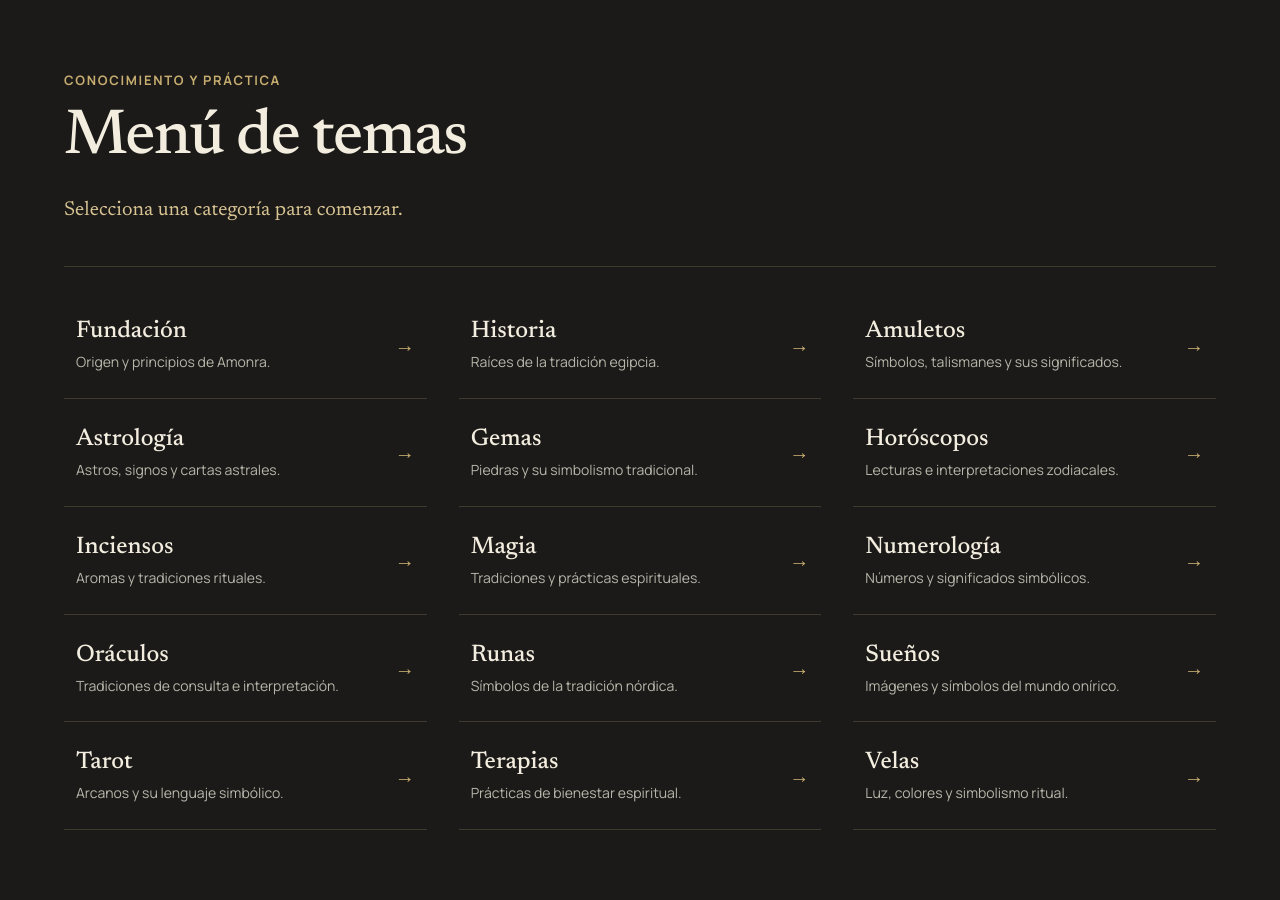
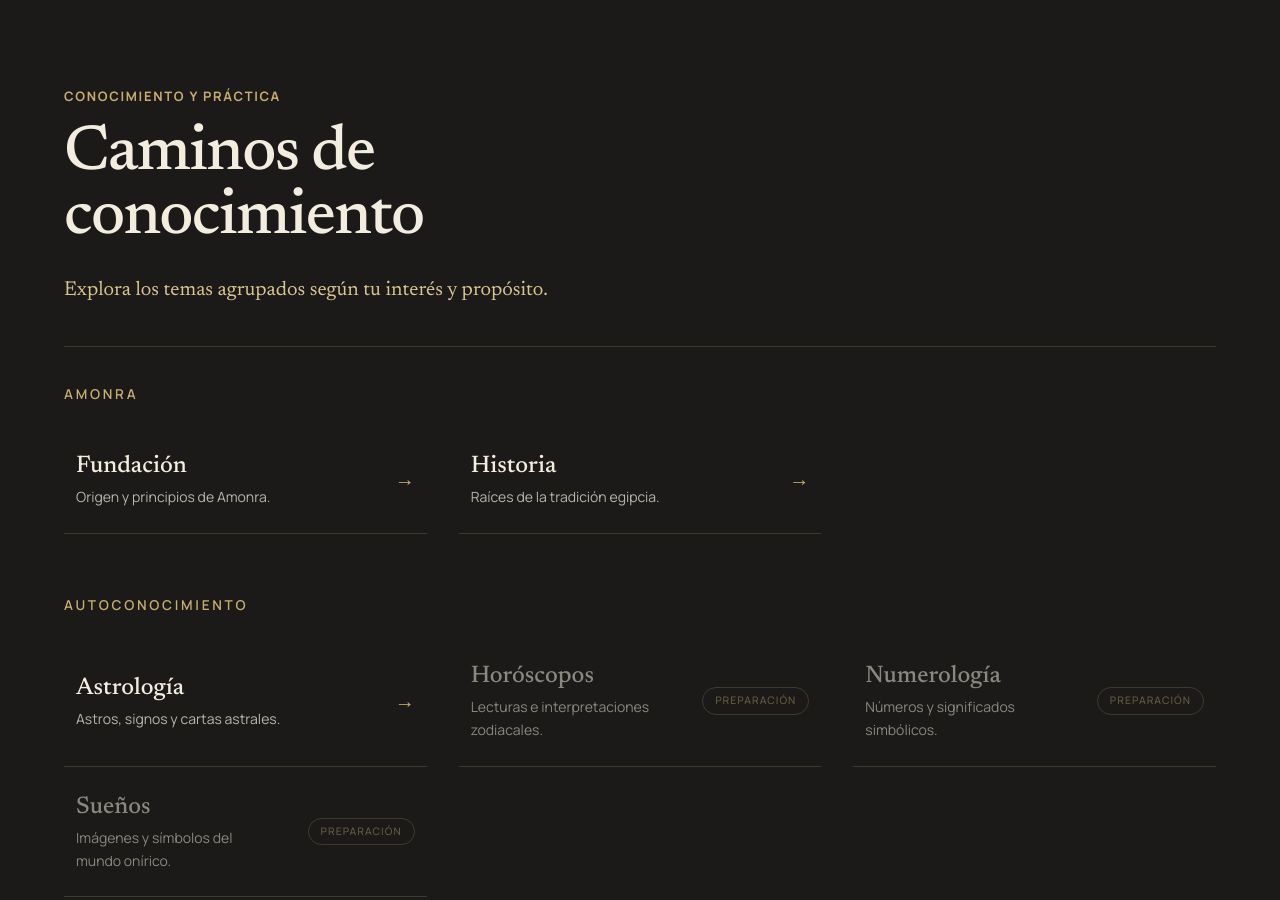
Before and after one commit to Asilvam/amonrav2, an Astro site: page / in a window 1280 px wide. Shown: the part 1140-2040 px from the top of the page. Built offline with nearby package versions, Linux system fonts and the light colour scheme; Astro itself is replaced by a stand-in of ours.

Commit message:
feat(ux): evolve index into grouped knowledge paths

```diff
--- /dev/null
+++ b/src/components/amonra/KnowledgePaths.astro
@@ -0,0 +1,101 @@
+---
+import Container from "../layout/Container.astro";
+import {
+  amonraSections,
+  amonraSectionPath,
+  type AmonraSectionGroup,
+} from "../../config/amonra-sections";
+
+const groups: { id: AmonraSectionGroup; label: string }[] = [
+  { id: "amonra", label: "Amonra" },
+  { id: "autoconocimiento", label: "Autoconocimiento" },
+  { id: "simbolismo", label: "Sabiduría simbólica" },
+  { id: "practicas", label: "Prácticas" },
+  { id: "bienestar", label: "Bienestar" },
+];
+---
+
+<section
+  class="border-b border-antique-gold-soft/40 bg-[var(--color-surface-warm)] py-12 lg:py-24"
+  id="caminos"
+  aria-labelledby="universo-amonra-title"
+>
+  <Container>
+    <div class="border-b border-antique-gold-soft/35 pb-10">
+      <p class="eyebrow text-antique-gold">Conocimiento y práctica</p>
+      <h2
+        class="mt-4 max-w-[16ch] font-editorial text-[clamp(2.7rem,5vw,4.8rem)] leading-none font-medium text-ivory"
+        id="universo-amonra-title"
+      >
+        Caminos de conocimiento
+      </h2>
+      <p class="mt-6 max-w-[42rem] font-editorial text-xl leading-relaxed italic text-old-papyrus">
+        Explora los temas agrupados según tu interés y propósito.
+      </p>
+    </div>
+
+    <div class="mt-10 flex flex-col gap-12 lg:gap-16">
+      {groups.map((group) => {
+        const sectionsInGroup = amonraSections.filter(
+          (s) => s.group === group.id,
+        );
+
+        if (sectionsInGroup.length === 0) return null;
+
+        return (
+          <div class="group-container">
+            <h3 class="mb-6 font-interface text-[0.85rem] font-semibold uppercase tracking-[0.2em] text-antique-gold">
+              {group.label}
+            </h3>
+
+            <ol class="grid list-none gap-x-8 p-0 md:grid-cols-2 lg:grid-cols-3">
+              {sectionsInGroup.map((section) => {
+                const isPublished = section.status === "published";
+
+                return (
+                  <li class="border-b border-antique-gold-soft/35">
+                    {isPublished ? (
+                      <a
+                        class="group grid h-full grid-cols-[minmax(0,1fr)_auto] items-center gap-4 px-3 py-4 text-ivory no-underline transition-colors hover:bg-night-raised focus-visible:outline-2 focus-visible:outline-offset-[-4px] focus-visible:outline-antique-gold md:py-6"
+                        href={amonraSectionPath(section)}
+                      >
+                        <div>
+                          <h4 class="font-editorial text-2xl font-medium text-ivory group-hover:text-old-papyrus">
+                            {section.title}
+                          </h4>
+                          <p class="mt-1 pr-4 text-sm leading-relaxed text-ivory-muted">
+                            {section.description}
+                          </p>
+                        </div>
+                        <span
+                          aria-hidden="true"
+                          class="text-xl text-antique-gold"
+                        >
+                          →
+                        </span>
+                      </a>
+                    ) : (
+                      <div class="grid h-full grid-cols-[minmax(0,1fr)_auto] items-center gap-4 px-3 py-4 md:py-6 opacity-70">
+                        <div>
+                          <h4 class="font-editorial text-2xl font-medium text-ivory-muted">
+                            {section.title}
+                          </h4>
+                          <p class="mt-1 pr-4 text-sm leading-relaxed text-ivory-muted">
+                            {section.description}
+                          </p>
+                        </div>
+                        <span class="rounded-full border border-antique-gold-soft/50 px-3 py-1 font-interface text-[0.65rem] font-medium uppercase tracking-widest text-antique-gold-soft">
+                          Preparación
+                        </span>
+                      </div>
+                    )}
+                  </li>
+                );
+              })}
+            </ol>
+          </div>
+        );
+      })}
+    </div>
+  </Container>
+</section>
--- a/src/pages/index.astro
+++ b/src/pages/index.astro
@@ -1,10 +1,10 @@
 ---
 import AmonraHero from "../components/amonra/AmonraHero.astro";
 import ExploreByIntent from "../components/amonra/ExploreByIntent";
+import KnowledgePaths from "../components/amonra/KnowledgePaths.astro";
 import AmonraPurpose from "../components/amonra/AmonraPurpose.astro";
 import Container from "../components/layout/Container.astro";
 import { amonraMessages } from "../config/amonra-messages";
-import { amonraSectionPath, amonraSections } from "../config/amonra-sections";
 import AmonraLayout from "../layouts/AmonraLayout.astro";
 import egyptianPortal from "../assets/amonra/portal-egipcio.png";
 ---
@@ -19,51 +19,8 @@ import egyptianPortal from "../assets/amonra/portal-egipcio.png";
 
     <ExploreByIntent client:visible />
 
-    <section
-      class="border-b border-antique-gold-soft/40 bg-[var(--color-surface-warm)] py-12 lg:py-20"
-      id="conocimiento-practica"
-      aria-labelledby="universo-amonra-title"
-    >
-      <Container>
-        <div class="border-b border-antique-gold-soft/35 pb-10">
-          <p class="eyebrow text-antique-gold">Conocimiento y práctica</p>
-          <h2
-            class="mt-4 max-w-[16ch] font-editorial text-[clamp(2.7rem,5vw,4.8rem)] leading-none font-medium text-ivory"
-            id="universo-amonra-title"
-          >
-            Menú de temas
-          </h2>
-          <p class="mt-6 max-w-[42rem] font-editorial text-xl leading-relaxed italic text-old-papyrus">
-            Selecciona una categoría para comenzar.
-          </p>
-        </div>
+    <KnowledgePaths />
 
-        <nav class="mt-6" aria-label="Temas de Amonra">
-          <ol class="grid list-none gap-x-8 p-0 md:grid-cols-2 lg:grid-cols-3">
-            {amonraSections.map((section) => (
-              <li class="border-b border-antique-gold-soft/35">
-                <a
-                  class="group grid h-full grid-cols-[minmax(0,1fr)_auto] items-center gap-4 px-3 py-4 text-ivory no-underline transition-colors hover:bg-night-raised focus-visible:outline-2 focus-visible:outline-offset-[-4px] focus-visible:outline-antique-gold md:py-6"
-                  href={amonraSectionPath(section)}
-                >
-                  <div>
-                    <h3 class="font-editorial text-2xl font-medium text-ivory group-hover:text-old-papyrus">
-                      {section.title}
-                    </h3>
-                    <p class="mt-1 text-sm leading-relaxed text-ivory-muted">
-                      {section.description}
-                    </p>
-                  </div>
-                  <span aria-hidden="true" class="text-xl text-antique-gold">
-                    →
-                  </span>
-                </a>
-              </li>
-            ))}
-          </ol>
-        </nav>
-      </Container>
-    </section>
     <section
       class="border-b border-antique-gold-soft/50 bg-paper py-20 text-paper-ink lg:py-28"
       id="proposito"
```
